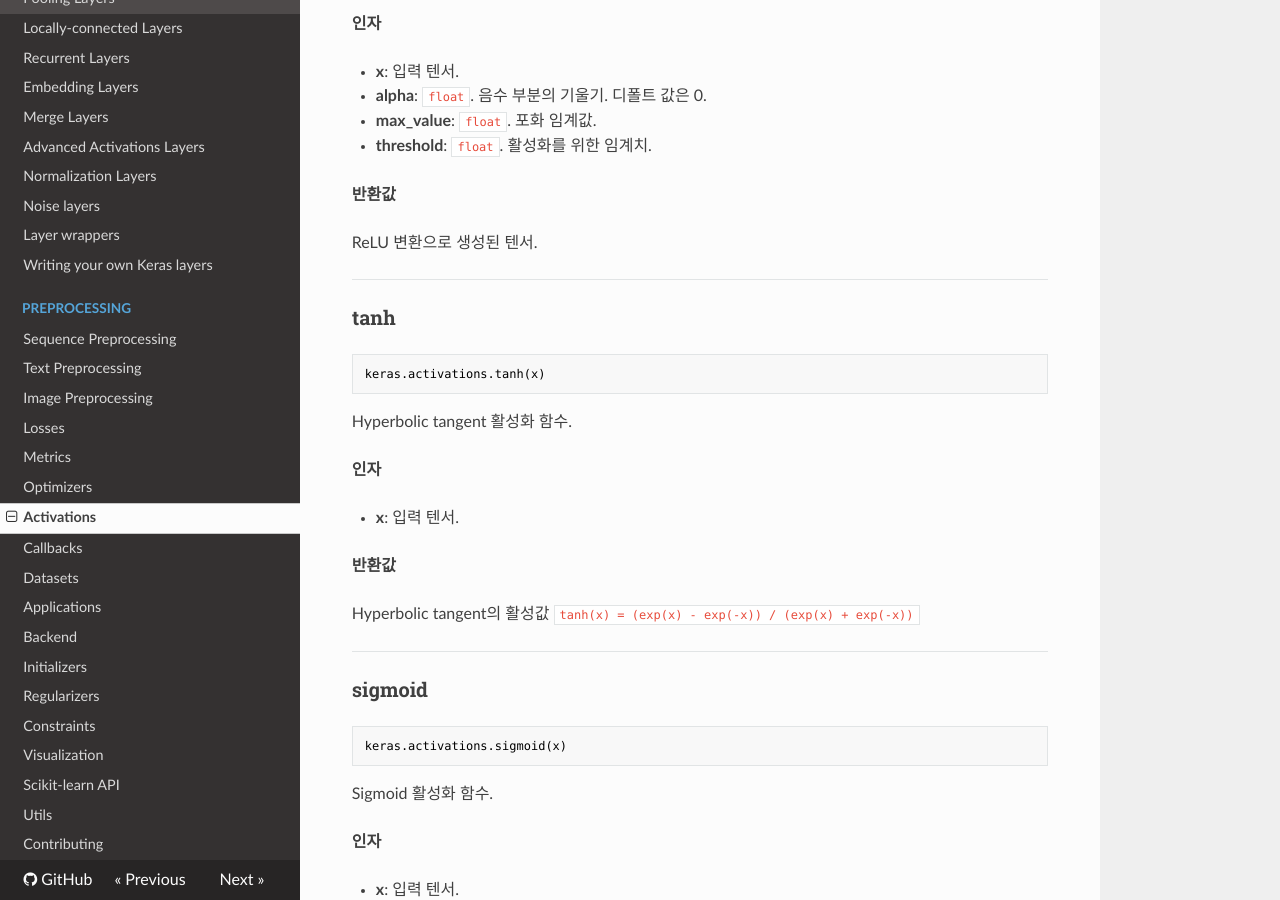
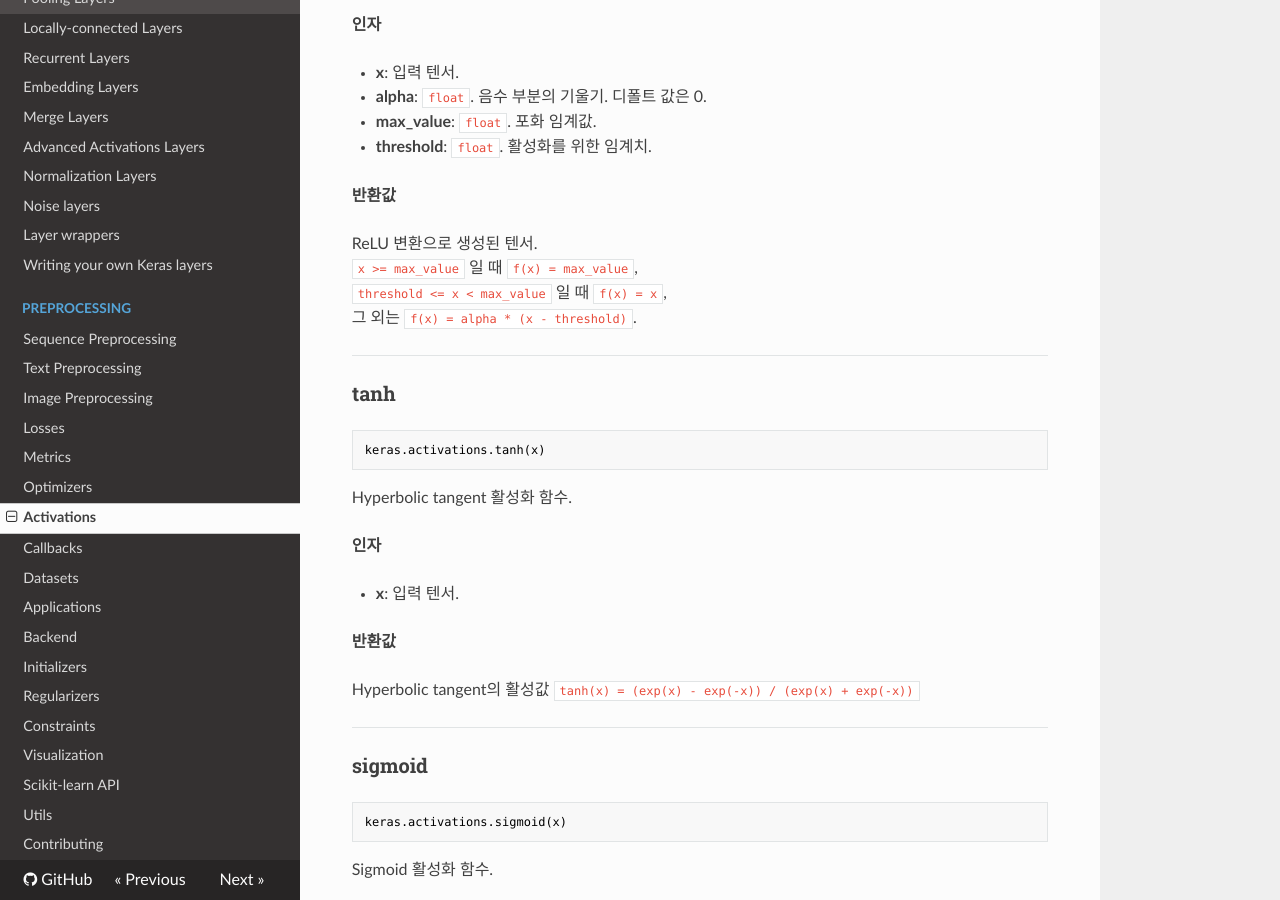
Before and after one commit to keras-team/keras-docs-ko, an MkDocs documentation site: the page built from sources/activations.md, in a window 1280 px wide and 900 px high, scrolled down 3453 px. Built offline with MkDocs 1.6.1, drawn with Linux system fonts in a browser that asks for light colours; nearby versions of some CDN libraries; some of the changed text lies outside the part shown.

Commit message:
Update return values

```diff
--- a/sources/activations.md
+++ b/sources/activations.md
@@ -180,6 +180,9 @@ __인자__
 __반환값__
 
 ReLU 변환으로 생성된 텐서.
+`x >= max_value` 일 때 `f(x) = max_value`,
+`threshold <= x < max_value` 일 때 `f(x) = x`,
+그 외는 `f(x) = alpha * (x - threshold)`.
 
 ----
 
```
Also changed, not shown: other parts of sources/activations.md (+1 -1 lines).
